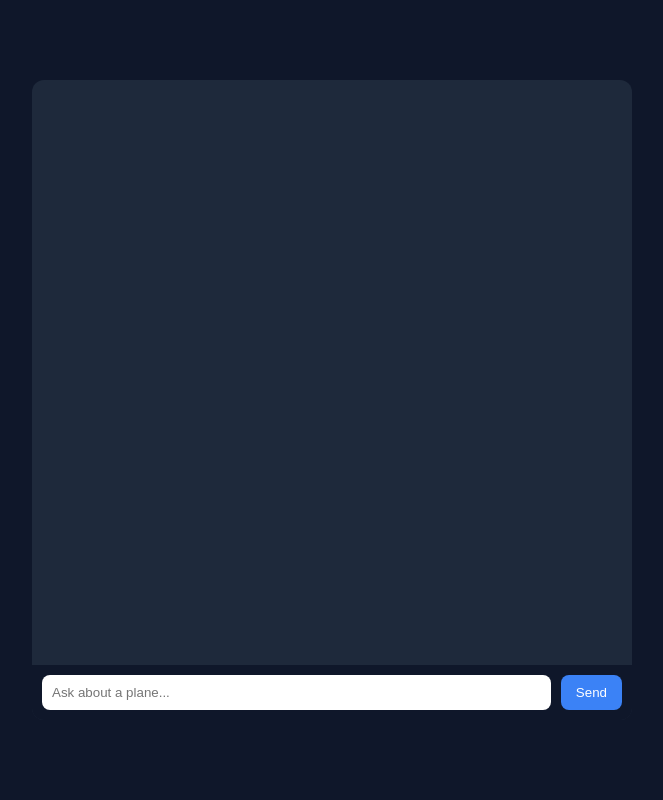
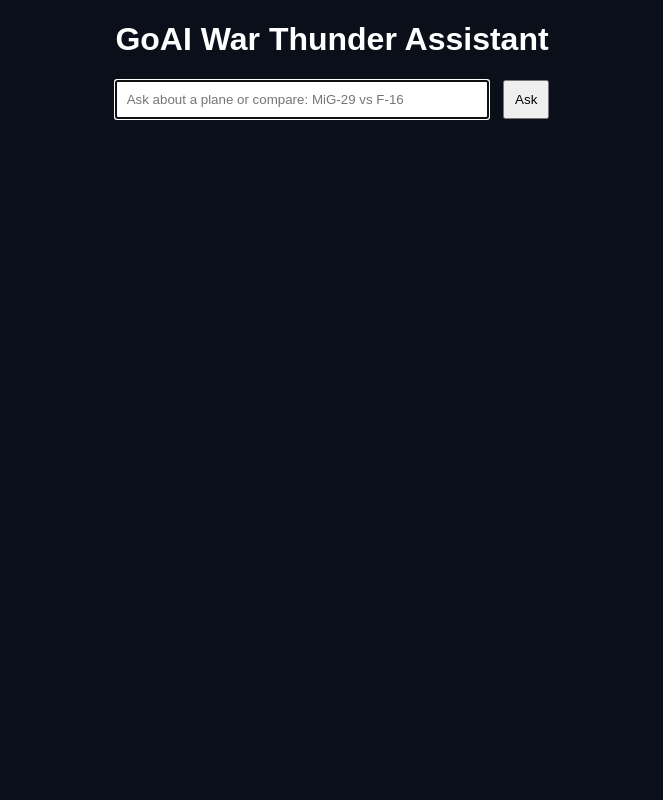
Before and after one commit to seven67980/GoAi, a Flask app: page / in a window 1280 px wide. Shown: the whole page, without its empty margins (308-971 px from the left). Run offline with Flask 3, Linux system fonts and the light colour scheme.

Commit message:
index.html

```diff
--- a/templates/index.html
+++ b/templates/index.html
@@ -1,160 +1,35 @@
 <!DOCTYPE html>
 <html>
 <head>
-<title>GoAI</title>
-
-<style>
-
-body{
-font-family:Arial;
-background:#0f172a;
-color:white;
-display:flex;
-justify-content:center;
-align-items:center;
-height:100vh;
-margin:0;
-}
-
-#chatbox{
-width:600px;
-height:80vh;
-background:#1e293b;
-border-radius:12px;
-display:flex;
-flex-direction:column;
-overflow:hidden;
-}
-
-#messages{
-flex:1;
-padding:20px;
-overflow-y:auto;
-}
-
-.message{
-margin-bottom:15px;
-max-width:80%;
-padding:12px;
-border-radius:10px;
-}
-
-.user{
-background:#3b82f6;
-align-self:flex-end;
-}
-
-.ai{
-background:#334155;
-}
-
-#inputarea{
-display:flex;
-padding:10px;
-background:#0f172a;
-}
-
-input{
-flex:1;
-padding:10px;
-border:none;
-border-radius:8px;
-}
-
-button{
-margin-left:10px;
-padding:10px 15px;
-border:none;
-border-radius:8px;
-background:#3b82f6;
-color:white;
-cursor:pointer;
-}
-
-img{
-margin-top:10px;
-border-radius:10px;
-max-width:100%;
-}
-
-</style>
-
+<title>GoAI WT Assistant</title>
+<link rel="stylesheet" href="/static/style.css">
 </head>
-
 <body>
-
-<div id="chatbox">
-
-<div id="messages"></div>
-
-<div id="inputarea">
-<input id="question" placeholder="Ask about a plane...">
-<button onclick="ask()">Send</button>
-</div>
-
+<div class="chat-container">
+    <h1>GoAI War Thunder Assistant</h1>
+    <div id="chatbox"></div>
+    <input id="question" placeholder="Ask about a plane or compare: MiG-29 vs F-16" autofocus>
+    <button onclick="ask()">Ask</button>
 </div>
 
 <script>
+async function ask() {
+    let q = document.getElementById("question").value;
+    if(!q) return;
+    let chatbox = document.getElementById("chatbox");
+    chatbox.innerHTML += `<div class="user-msg">${q}</div>`;
+    document.getElementById("question").value = "";
 
-function addMessage(text,type,image=null){
-
-let messages=document.getElementById("messages");
-
-let msg=document.createElement("div");
-
-msg.classList.add("message");
-msg.classList.add(type);
-
-msg.textContent=text;
-
-messages.appendChild(msg);
-
-if(image){
-
-let img=document.createElement("img");
-img.src=image;
-
-messages.appendChild(img);
-
+    let res = await fetch("/ask",{
+        method:"POST",
+        headers:{"Content-Type":"application/json"},
+        body: JSON.stringify({question:q})
+    });
+    let data = await res.json();
+    let imgHTML = data.image ? `<img src="${data.image}" alt="Plane Image">` : "";
+    chatbox.innerHTML += `<div class="ai-msg">${data.answer}${imgHTML}</div>`;
+    chatbox.scrollTop = chatbox.scrollHeight;
 }
-
-messages.scrollTop=messages.scrollHeight;
-
-}
-
-async function ask(){
-
-let input=document.getElementById("question");
-
-let q=input.value;
-
-if(!q)return;
-
-addMessage(q,"user");
-
-input.value="";
-
-let typing=document.createElement("div");
-typing.classList.add("message","ai");
-typing.textContent="GoAI is thinking...";
-
-document.getElementById("messages").appendChild(typing);
-
-let res=await fetch("/ask",{
-method:"POST",
-headers:{"Content-Type":"application/json"},
-body:JSON.stringify({question:q})
-});
-
-let data=await res.json();
-
-typing.remove();
-
-addMessage(data.answer,"ai",data.image);
-
-}
-
 </script>
-
 </body>
 </html>
```
